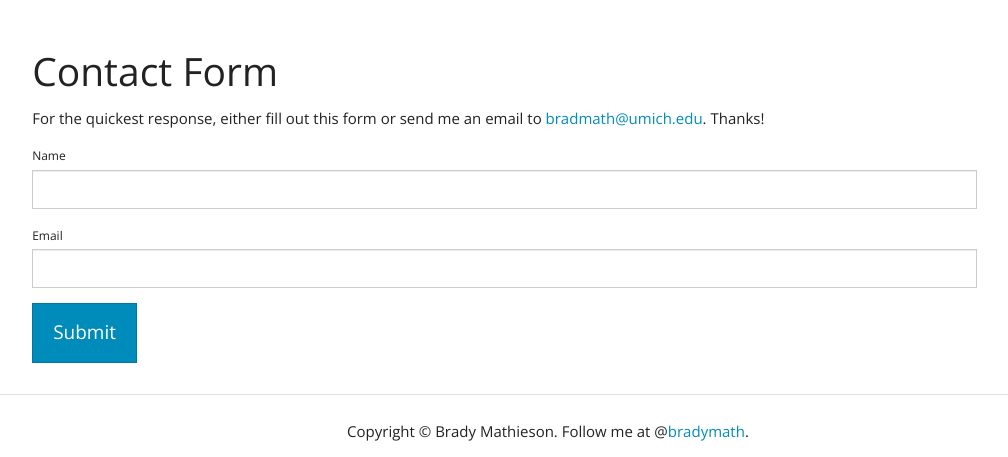
After one commit to bradymathieson/portfolio, a Python web app: template templates/contact.html in a window 1280 px wide. The commit adds this page. Shown: the part 451-908 px from the top of the page, without its empty margins (92-1100 px from the left). Run offline with Jinja, Linux system fonts and the light colour scheme; the template is opened without the code that fills it, so the values that code supplies are empty.

Commit message:
added email export

```diff
--- a/static/style.css
+++ b/static/style.css
@@ -12,9 +12,12 @@ p {
 
 .jumbotron {
 	height: 30em;
-	background-image: url("/static/img/home/jumbotron-home.jpg");
 	background-size: cover;
   	color: #fff;
+}
+
+.home-page {
+    background-image: url("/static/img/home/jumbotron-home.jpg");
 }
 
 .about-page {
@@ -27,6 +30,10 @@ p {
 
 .photo-page {
 	background-image: url("/static/img/photo/jumbotron-photo.jpg");
+}
+
+.contact-page {
+    background-image: url("/static/img/contact/jumbotron-contact.jpg");
 }
 
 .jumbotron-content {
--- a/templates/base.html
+++ b/templates/base.html
@@ -13,10 +13,7 @@
 
 	<script type="text/javascript">
 	function toggleActive() {
-		if (window.location.href.indexOf("index") > -1) {
-			document.getElementById("home-link").setAttribute("class","active");
-			document.getElementById("head-name").setAttribute("class", "animated bounceInLeft");
-		} else if (window.location.href.indexOf("about") > -1) {
+		if (window.location.href.indexOf("about") > -1) {
 			document.getElementById("about-link").setAttribute("class","active");
 			document.getElementsByClassName("jumbotron")[0].classList.add("about-page");
 		} else if (window.location.href.indexOf("resume") > -1) {
@@ -27,6 +24,11 @@
 			document.getElementsByClassName("jumbotron")[0].classList.add("photo-page");
 		} else if (window.location.href.indexOf("contact") > -1) {
 			document.getElementById("contact-link").setAttribute("class","active");
+			document.getElementsByClassName("jumbotron")[0].classList.add("contact-page");
+		} else {
+			document.getElementById("home-link").setAttribute("class","active");
+			document.getElementById("head-name").setAttribute("class", "animated bounceInLeft");
+			document.getElementsByClassName("jumbotron")[0].classList.add("home-page");
 		}
 	}
 
@@ -55,7 +57,7 @@
         <li id="about-link"><a href="/about.html">About</a></li>
         <li id="resume-link"><a href="/resume.html">Resumé</a></li>
         <li id="photo-link"><a href="/photo.html">Photography</a></li>
-        <li id="contact-link"><a href="#">Contact</a></li>
+        <li id="contact-link"><a href="/contact.html">Contact</a></li>
       </ul>
     </div>
   </div>
--- /dev/null
+++ b/templates/contact.html
@@ -0,0 +1,23 @@
+{% extends "templates/base.html" %}
+{% block content %}
+
+<div class="container">
+	<div class="col-md-10">
+		<h1>Contact Form</h1>
+		<p>For the quickest response, either fill out this form or send me an email to <a href="mailto:bradmath@umich.edu">bradmath@umich.edu</a>. Thanks!</p>
+		<form action="https://formspree.io/bradmath@umich.edu" method="POST">
+		  <fieldset class="form-group">
+		    <label>Name</label>
+		    <input type="text" class="form-control" name="name" value="">
+		  </fieldset>
+		  <fieldset class="form-group">
+		    <label>Email</label>
+		    <input type="text" class="form-control" name="email" value="">
+		  </fieldset>
+		  <p><input type="submit" name="submit" value="Submit" class="btn btn-primary btn-lg"></p>
+		  <input type="hidden" name="_next" value="/contact_success.html" />
+		</form>
+	</div>
+</div>
+
+{% endblock %}
--- /dev/null
+++ b/templates/contact_success.html
@@ -0,0 +1,6 @@
+{% extends "templates/base.html" %}
+{% block content %}
+
+Thank you!
+
+{% endblock %}
--- a/templates/login2.html
+++ /dev/null
@@ -1,4 +0,0 @@
-{% extends "templates/base.html" %}
-{% block content %}
-<p>You have successfully logged in!! Way to go!</p>
-{% endblock %}
```
Also changed, not shown: main.py (+21 -17 lines), templates/login.html (deleted, +0 -11 lines), 2 other files.
